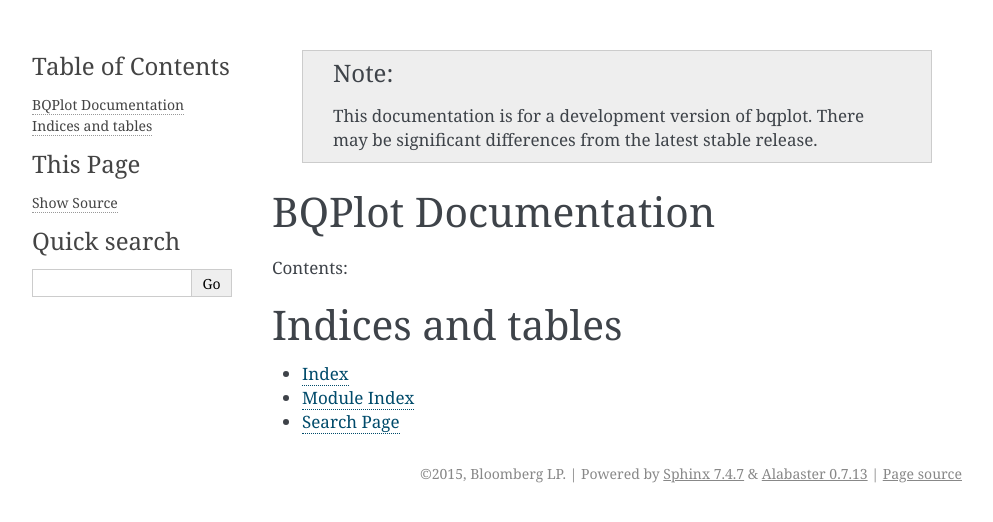
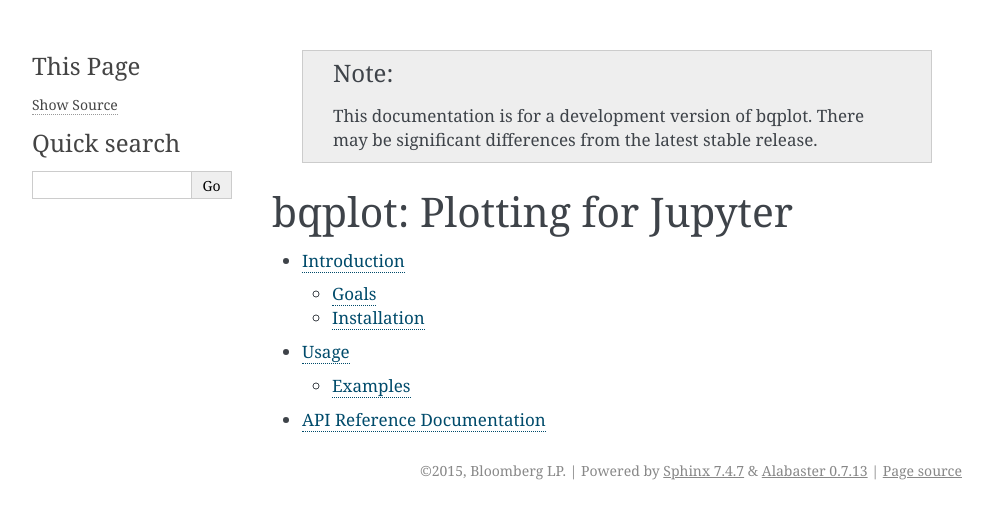
Before and after one commit to bqplot/bqplot, a Sphinx documentation site: the page built from docs/source/index.rst, in a window 1280 px wide. Shown: the top 522 px of the page, without its empty margins (148-1141 px from the left). Built offline with Sphinx 7.4.7, drawn with Linux system fonts in a browser that asks for light colours.

Commit message:
Pass on the RTD documentation

```diff
--- /dev/null
+++ b/docs/source/api_documentation.rst
@@ -0,0 +1,4 @@
+API Reference Documentation
+===========================
+
+.. automodule:: bqplot
--- a/docs/source/bqplot.rst
+++ /dev/null
@@ -1 +0,0 @@
-.. automodule:: bqplot
--- a/docs/source/index.rst
+++ b/docs/source/index.rst
@@ -1,16 +1,9 @@
-BQPlot Documentation
-====================
-
-Contents:
+============================
+bqplot: Plotting for Jupyter
+============================
 
 .. toctree::
-   :maxdepth: 2
 
-   bqplot
-
-Indices and tables
-==================
-
-* :ref:`genindex`
-* :ref:`modindex`
-* :ref:`search`
+   introduction
+   usage
+   api_documentation
```
Also changed, not shown: README.md (+3 -5 lines), docs/source/introduction.rst (added, +37 -0 lines), docs/source/usage.rst (added, +56 -0 lines), 1 other file.
